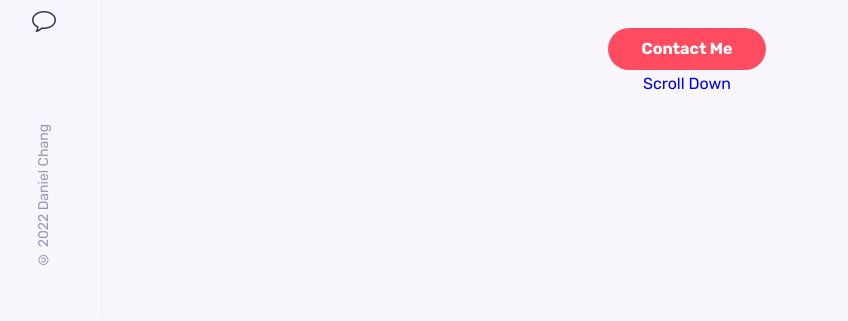
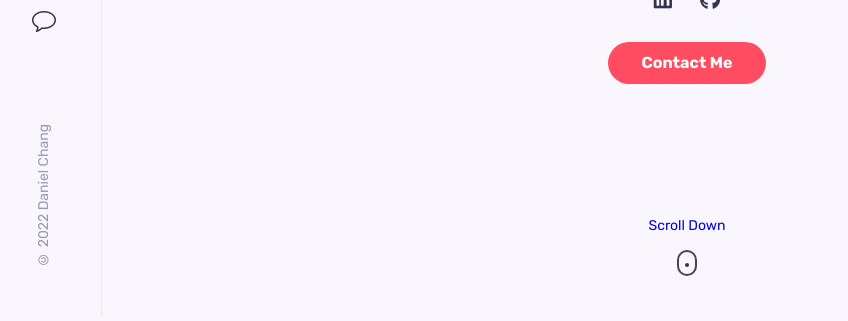
Before and after one commit to danielchang2001/react-portfolio, a React (Create React App) app in the folder frontend/: page / in a window 1280 px wide. Shown: the part 484-805 px from the top of the page, without its empty margins (8-856 px from the left). Built offline with nearby package versions, Linux system fonts and the light colour scheme.

Commit message:
Add and style scroll down button

```diff
--- a/frontend/src/components/home/home.css
+++ b/frontend/src/components/home/home.css
@@ -37,3 +37,53 @@
 .home__social-link:hover {
     color: hsl(43, 100%, 68%);
 }
+
+.scroll__down {
+    position: absolute;
+    bottom: 2.5rem;
+    left: 0;
+    width: 100%;
+}
+
+.home__scroll-name {
+    font-size: var(--small-font-size);
+}
+
+.mouse {
+    border: 2px solid #454360;
+    display: block;
+    height: 1.6rem;
+    width: 1.25rem;
+    margin: auto;
+    margin-top: .75rem;
+    border-radius: 1rem;
+    position: relative;
+}
+
+@keyframes ani-mouse{
+    0% {
+        top: 29%;
+    }
+    15% {
+        top: 50%;
+    }
+    50% {
+        top: 50%;
+    }
+    100% {
+        top: 29%;
+    }
+
+}
+
+.wheel {
+    background-color: var(--title-color);
+    border-radius: 100%;
+    width: 0.25rem;
+    height:0.25rem;
+    position: absolute;
+    top: 0.5rem;
+    left: 50%;
+    transform: translateX(-50%);
+    animation: ani-mouse 1s linear infinite;
+}
--- a/frontend/src/components/sidebar/sidebar.css
+++ b/frontend/src/components/sidebar/sidebar.css
@@ -23,6 +23,11 @@
     font-size: 1.5rem;
     color: var(--title-color);
     font-weight: var(--font-bold);
+    transition: .3s;
+}
+
+.nav__link:hover {
+    color: hsl(43, 100%, 68%);
 }
 
 .copyright {
```
